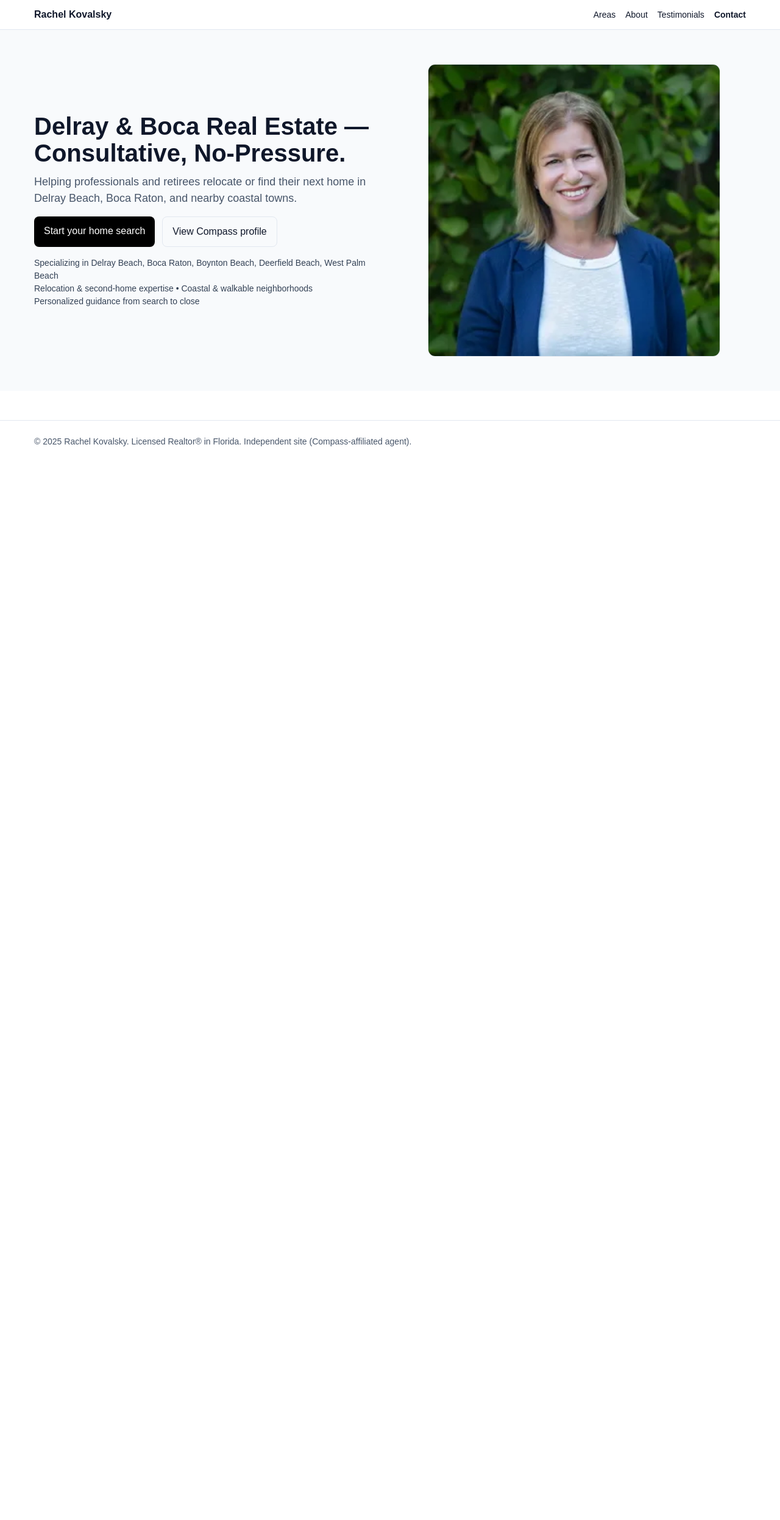
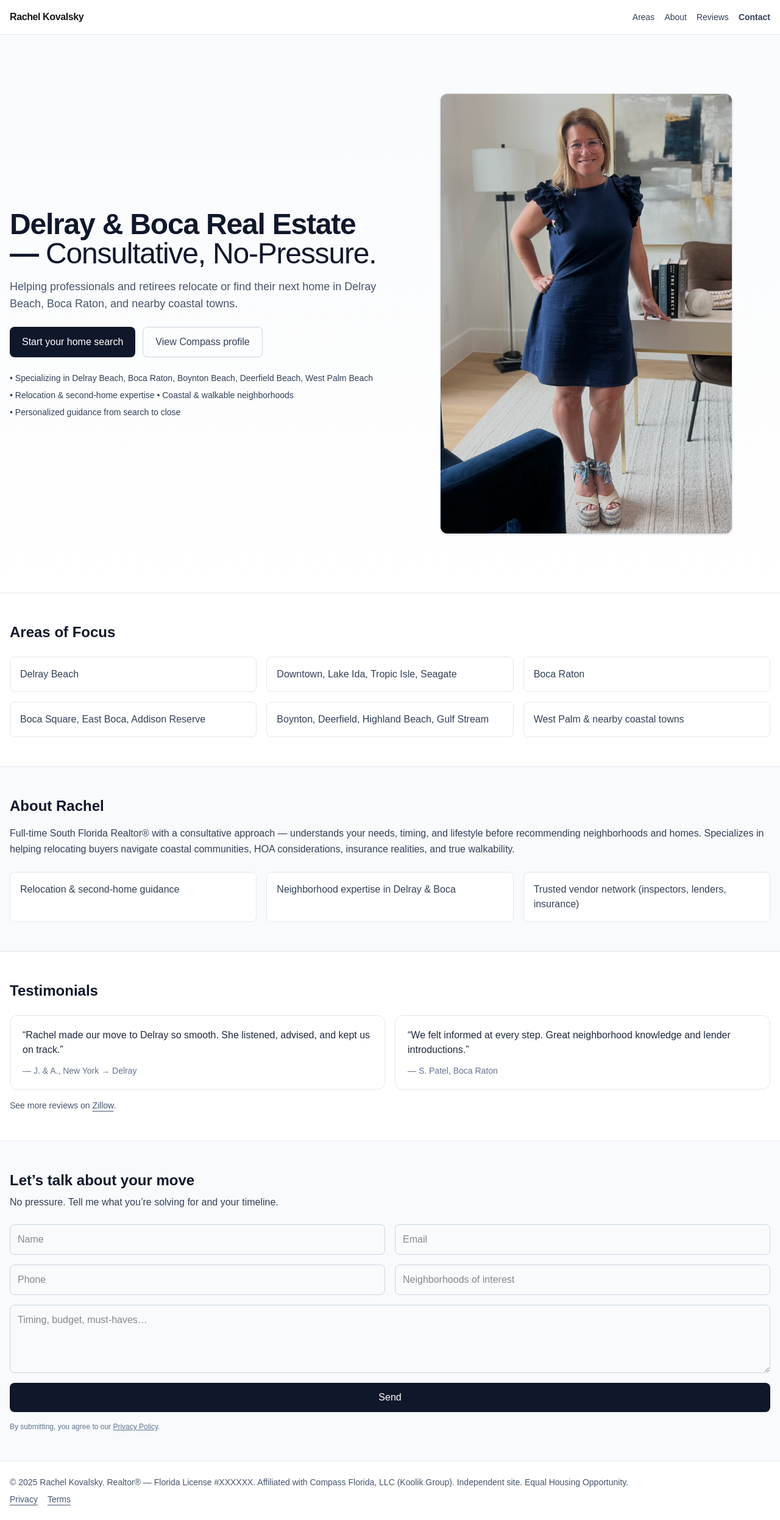
Before and after one commit to tkovalsky/rachel-site, a Next.js app: page / in a window 1280 px wide. Shown: the whole page at 61% size. Before the commit the page ends 800 px from the top, so only its background shows below. Built offline with nearby package versions, Linux system fonts and the light colour scheme.

Commit message:
v2: integrate previous copy into Tailwind page

```diff
--- /dev/null
+++ b/src/app/components/AreasGrid.tsx
@@ -0,0 +1,16 @@
+import { AREAS } from "../content/areas";
+
+export default function AreasGrid() {
+  return (
+    <section id="areas" className="border-t border-slate-200">
+      <div className="mx-auto max-w-7xl px-4 py-12">
+        <h2 className="text-xl md:text-2xl font-semibold text-slate-900">Areas of Focus</h2>
+        <div className="mt-6 grid sm:grid-cols-2 lg:grid-cols-3 gap-4">
+          {AREAS.map(a => (
+            <div key={a} className="rounded-lg border border-slate-200 bg-white p-4 text-slate-700">{a}</div>
+          ))}
+        </div>
+      </div>
+    </section>
+  );
+}
--- /dev/null
+++ b/src/app/components/ContactForm.tsx
@@ -0,0 +1,26 @@
+export default function ContactForm() {
+  return (
+    <section id="contact" className="border-t border-slate-200 bg-slate-50">
+      <div className="mx-auto max-w-7xl px-4 py-12">
+        <h2 className="text-xl md:text-2xl font-semibold text-slate-900">Let’s talk about your move</h2>
+        <p className="mt-2 text-slate-700">No pressure. Share your timing and must-haves.</p>
+
+        {/* Quick today: Formspree. Later: /api/contact + Turnstile + Resend */}
+        <form action="https://formspree.io/f/YOUR_ID" method="POST" className="mt-6 grid md:grid-cols-2 gap-4">
+          <input required name="name" placeholder="Name" className="rounded-lg border border-slate-300 p-3" />
+          <input required type="email" name="email" placeholder="Email" className="rounded-lg border border-slate-300 p-3" />
+          <input name="phone" placeholder="Phone" className="rounded-lg border border-slate-300 p-3" />
+          <input name="neighborhoods" placeholder="Neighborhoods of interest" className="rounded-lg border border-slate-300 p-3" />
+          <textarea name="notes" placeholder="Timing, budget, must-haves…" className="md:col-span-2 rounded-lg border border-slate-300 p-3 h-28" />
+          <button className="md:col-span-2 rounded-lg bg-slate-900 px-5 py-3 text-white hover:bg-black">
+            Send
+          </button>
+        </form>
+
+        <p className="mt-4 text-xs text-slate-500">
+          By submitting, you agree to our <a href="/privacy" className="underline">Privacy Policy</a>.
+        </p>
+      </div>
+    </section>
+  );
+}
--- a/src/app/components/Footer.tsx
+++ b/src/app/components/Footer.tsx
@@ -1,8 +1,13 @@
 export default function Footer() {
   return (
-    <footer style={{borderTop:"1px solid #e2e8f0", marginTop:48}}>
-      <div style={{maxWidth:1200, margin:"0 auto", padding:"24px 16px", color:"#475569", fontSize:14}}>
-        © {new Date().getFullYear()} Rachel Kovalsky. Licensed Realtor® in Florida. Independent site (Compass-affiliated agent).
+    <footer className="border-t border-slate-200">
+      <div className="mx-auto max-w-7xl px-4 py-6 text-sm text-slate-600">
+        © {new Date().getFullYear()} Rachel Kovalsky. Realtor® — Florida License #XXXXXX.
+        Affiliated with Compass Florida, LLC (Koolik Group). Independent site. Equal Housing Opportunity.
+        <div className="mt-2 space-x-4">
+          <a className="underline underline-offset-4" href="/privacy">Privacy</a>
+          <a className="underline underline-offset-4" href="/terms">Terms</a>
+        </div>
       </div>
     </footer>
   );
--- a/src/app/components/Navbar.tsx
+++ b/src/app/components/Navbar.tsx
@@ -2,14 +2,14 @@ import Link from "next/link";
 
 export default function Navbar() {
   return (
-    <header style={{borderBottom:"1px solid #e2e8f0", position:"sticky", top:0, background:"#fff"}}>
-      <div style={{maxWidth:1200, margin:"0 auto", padding:"12px 16px", display:"flex", justifyContent:"space-between", alignItems:"center"}}>
-        <Link href="/" style={{fontWeight:600}}>Rachel Kovalsky</Link>
-        <nav style={{display:"flex", gap:16, fontSize:14}}>
+    <header className="sticky top-0 z-50 bg-white/90 backdrop-blur border-b border-slate-200">
+      <div className="mx-auto max-w-7xl px-4 h-14 flex items-center justify-between">
+        <Link href="/" className="font-semibold tracking-tight">Rachel Kovalsky</Link>
+        <nav className="text-sm text-slate-700 flex gap-4">
           <a href="#areas">Areas</a>
           <a href="#about">About</a>
-          <a href="#testimonials">Testimonials</a>
-          <a href="#contact" style={{fontWeight:600}}>Contact</a>
+          <a href="#testimonials">Reviews</a>
+          <a href="#contact" className="font-semibold">Contact</a>
         </nav>
       </div>
     </header>
--- /dev/null
+++ b/src/app/components/Testimonials.tsx
@@ -0,0 +1,24 @@
+import Link from "next/link";
+import { TESTIMONIALS } from "../content/testimonials";
+
+export default function Testimonials() {
+  return (
+    <section id="testimonials" className="border-t border-slate-200">
+      <div className="mx-auto max-w-7xl px-4 py-12">
+        <h2 className="text-xl md:text-2xl font-semibold text-slate-900">Testimonials</h2>
+        <div className="mt-6 grid md:grid-cols-2 gap-4">
+          {TESTIMONIALS.map((t, i) => (
+            <blockquote key={i} className="rounded-xl border border-slate-200 bg-white p-5">
+              <p className="text-slate-800">“{t.q}”</p>
+              <footer className="mt-3 text-sm text-slate-500">— {t.a}</footer>
+            </blockquote>
+          ))}
+        </div>
+        <p className="mt-4 text-sm text-slate-600">
+          See more reviews on{" "}
+          <Link href="https://www.zillow.com/profile/" className="underline underline-offset-4">Zillow</Link>.
+        </p>
+      </div>
+    </section>
+  );
+}
--- /dev/null
+++ b/src/app/content/areas.ts
@@ -0,0 +1,8 @@
+export const AREAS = [
+  "Delray Beach",
+  "Downtown, Lake Ida, Tropic Isle, Seagate",
+  "Boca Raton",
+  "Boca Square, East Boca, Addison Reserve",
+  "Boynton, Deerfield, Highland Beach, Gulf Stream",
+  "West Palm & nearby coastal towns",
+];
--- /dev/null
+++ b/src/app/content/testimonials.ts
@@ -0,0 +1,5 @@
+export const TESTIMONIALS = [
+  { q: "Rachel made our move to Delray so smooth — listened, advised, kept us on track.", a: "J. & A., New York → Delray" },
+  { q: "We felt informed at every step. Great neighborhood knowledge and lender introductions.", a: "S. Patel, Boca Raton" },
+];
+// TODO: later swap to Zillow fetch or manual paste of real reviews.
--- a/src/app/layout.tsx
+++ b/src/app/layout.tsx
@@ -1,22 +1,17 @@
 import type { Metadata } from "next";
 import "./globals.css";
-
-// If you kept the alias:
 import Navbar from "./components/Navbar";
 import Footer from "./components/Footer";
-// If you went relative instead, use:
-// import Navbar from "../components/Navbar";
-// import Footer from "../components/Footer";
 
 export const metadata: Metadata = {
   title: "Delray & Boca Real Estate | Rachel Kovalsky",
-  description: "Consultative real estate guidance for Delray Beach, Boca Raton, and nearby coastal towns.",
+  description: "Consultative guidance for Delray Beach, Boca Raton, and nearby coastal towns.",
 };
 
 export default function RootLayout({ children }: { children: React.ReactNode }) {
   return (
     <html lang="en">
-      <body style={{color:"#0f172a", background:"#fff"}}>
+      <body className="text-slate-900 bg-white">
         <Navbar />
         {children}
         <Footer />
--- a/src/app/page.tsx
+++ b/src/app/page.tsx
@@ -1,37 +1,158 @@
+// src/app/page.tsx
 import Image from "next/image";
 import Link from "next/link";
 
 export default function HomePage() {
   return (
-    <main>
-      <section style={{background:"#f8fafc"}}>
-        <div style={{maxWidth:1200, margin:"0 auto", padding:"56px 16px", display:"grid", gap:40, gridTemplateColumns:"1fr 1fr", alignItems:"center"}}>
+    <main className="min-h-screen">
+      {/* HERO */}
+      <section className="bg-gradient-to-b from-slate-50 to-white">
+        <div className="mx-auto max-w-7xl px-4 py-16 md:py-24 grid md:grid-cols-2 gap-10 items-center">
           <div>
-            <h1 style={{fontSize:40, lineHeight:1.1, fontWeight:700, margin:"0 0 12px"}}>
-              Delray & Boca Real Estate — <span>Consultative, No-Pressure.</span>
+            <h1 className="text-3xl md:text-5xl font-semibold tracking-tight text-slate-900">
+              Delray &amp; Boca Real Estate — <span className="font-light">Consultative, No-Pressure.</span>
             </h1>
-            <p style={{color:"#475569", fontSize:18, margin:"0 0 16px"}}>
-              Helping professionals and retirees relocate or find their next home in Delray Beach, Boca Raton, and nearby coastal towns.
+            <p className="mt-4 text-slate-600 text-lg">
+              Helping professionals and retirees relocate or find their next home in Delray Beach, Boca Raton,
+              and nearby coastal towns.
             </p>
-            <div style={{display:"flex", gap:12, marginTop:16}}>
-              <a href="#contact" style={{padding:"12px 16px", borderRadius:8, background:"#000", color:"#fff", textDecoration:"none"}}>Start your home search</a>
-              <Link href="https://www.compass.com/agents/rachel-kovalsky/" style={{padding:"12px 16px", borderRadius:8, border:"1px solid #e2e8f0", textDecoration:"none"}}>View Compass profile</Link>
+            <div className="mt-6 flex flex-wrap gap-3">
+              <a href="#contact" className="inline-flex items-center justify-center rounded-lg bg-slate-900 px-5 py-3 text-white hover:bg-black">
+                Start your home search
+              </a>
+              <Link
+                href="https://www.compass.com/agents/rachel-kovalsky/"
+                className="inline-flex items-center justify-center rounded-lg border border-slate-300 px-5 py-3 text-slate-700 hover:bg-slate-50"
+              >
+                View Compass profile
+              </Link>
             </div>
-            <ul style={{color:"#334155", fontSize:14, marginTop:16}}>
-              <li>Specializing in Delray Beach, Boca Raton, Boynton Beach, Deerfield Beach, West Palm Beach</li>
-              <li>Relocation & second-home expertise • Coastal & walkable neighborhoods</li>
-              <li>Personalized guidance from search to close</li>
+            <ul className="mt-6 space-y-2 text-sm text-slate-700">
+              <li>• Specializing in Delray Beach, Boca Raton, Boynton Beach, Deerfield Beach, West Palm Beach</li>
+              <li>• Relocation &amp; second-home expertise • Coastal &amp; walkable neighborhoods</li>
+              <li>• Personalized guidance from search to close</li>
             </ul>
           </div>
 
-          <div style={{justifySelf:"center"}}>
-            {/* If you saved /public/rachel.jpg use that path; unoptimized avoids Next’s image pipeline */}
-            <Image src="/rachel.jpeg" alt="Rachel Kovalsky" width={480} height={600} unoptimized style={{borderRadius:12, border:"1px solid #e2e8f0", objectFit:"cover"}} />
+          <div className="md:justify-self-center">
+            {/* Placeholder until you pick the final headshot */}
+            <Image
+              src="/rachel.jpeg"
+              alt="Rachel Kovalsky"
+              width={480}
+              height={600}
+              className="rounded-xl border border-slate-200 object-cover shadow-sm"
+              unoptimized
+            />
           </div>
         </div>
       </section>
 
-      {/* …keep your Areas/About/Testimonials/Contact sections … */}
+      {/* AREAS OF FOCUS */}
+      <section id="areas" className="border-t border-slate-200">
+        <div className="mx-auto max-w-7xl px-4 py-12">
+          <h2 className="text-xl md:text-2xl font-semibold text-slate-900">Areas of Focus</h2>
+          <div className="mt-6 grid sm:grid-cols-2 lg:grid-cols-3 gap-4">
+            {[
+              "Delray Beach",
+              "Downtown, Lake Ida, Tropic Isle, Seagate",
+              "Boca Raton",
+              "Boca Square, East Boca, Addison Reserve",
+              "Boynton, Deerfield, Highland Beach, Gulf Stream",
+              "West Palm & nearby coastal towns",
+            ].map((a) => (
+              <div key={a} className="rounded-lg border border-slate-200 bg-white p-4 text-slate-700">
+                {a}
+              </div>
+            ))}
+          </div>
+        </div>
+      </section>
+
+      {/* ABOUT */}
+      <section id="about" className="border-t border-slate-200 bg-slate-50">
+        <div className="mx-auto max-w-7xl px-4 py-12">
+          <h2 className="text-xl md:text-2xl font-semibold text-slate-900">About Rachel</h2>
+          <p className="mt-4 text-slate-700 leading-relaxed">
+            Full-time South Florida Realtor® with a consultative approach — understands your needs, timing, and lifestyle
+            before recommending neighborhoods and homes. Specializes in helping relocating buyers navigate coastal
+            communities, HOA considerations, insurance realities, and true walkability.
+          </p>
+
+          <div className="mt-6 grid md:grid-cols-3 gap-4">
+            {[
+              "Relocation & second-home guidance",
+              "Neighborhood expertise in Delray & Boca",
+              "Trusted vendor network (inspectors, lenders, insurance)",
+            ].map((h) => (
+              <div key={h} className="rounded-lg border border-slate-200 bg-white p-4 text-slate-700">
+                {h}
+              </div>
+            ))}
+          </div>
+        </div>
+      </section>
+
+      {/* TESTIMONIALS */}
+      <section id="testimonials" className="border-t border-slate-200">
+        <div className="mx-auto max-w-7xl px-4 py-12">
+          <h2 className="text-xl md:text-2xl font-semibold text-slate-900">Testimonials</h2>
+
+          <div className="mt-6 grid md:grid-cols-2 gap-4">
+            {[
+              {
+                q: "Rachel made our move to Delray so smooth. She listened, advised, and kept us on track.",
+                a: "J. & A., New York → Delray",
+              },
+              {
+                q: "We felt informed at every step. Great neighborhood knowledge and lender introductions.",
+                a: "S. Patel, Boca Raton",
+              },
+            ].map((t, i) => (
+              <blockquote key={i} className="rounded-xl border border-slate-200 bg-white p-5">
+                <p className="text-slate-800">“{t.q}”</p>
+                <footer className="mt-3 text-sm text-slate-500">— {t.a}</footer>
+              </blockquote>
+            ))}
+          </div>
+
+          <p className="mt-4 text-sm text-slate-600">
+            See more reviews on{" "}
+            <Link href="https://www.zillow.com/profile/" className="underline underline-offset-4">
+              Zillow
+            </Link>
+            .
+          </p>
+        </div>
+      </section>
+
+      {/* CONTACT */}
+      <section id="contact" className="border-t border-slate-200 bg-slate-50">
+        <div className="mx-auto max-w-7xl px-4 py-12">
+          <h2 className="text-xl md:text-2xl font-semibold text-slate-900">Let’s talk about your move</h2>
+          <p className="mt-2 text-slate-700">No pressure. Tell me what you’re solving for and your timeline.</p>
+
+          {/* Quick now: Formspree. Swap to /api/contact later. */}
+          <form action="https://formspree.io/f/YOUR_ID" method="POST" className="mt-6 grid md:grid-cols-2 gap-4">
+            <input required name="name" placeholder="Name" className="rounded-lg border border-slate-300 p-3" />
+            <input required type="email" name="email" placeholder="Email" className="rounded-lg border border-slate-300 p-3" />
+            <input name="phone" placeholder="Phone" className="rounded-lg border border-slate-300 p-3" />
+            <input name="neighborhoods" placeholder="Neighborhoods of interest" className="rounded-lg border border-slate-300 p-3" />
+            <textarea
+              name="notes"
+              placeholder="Timing, budget, must-haves…"
+              className="md:col-span-2 rounded-lg border border-slate-300 p-3 h-28"
+            />
+            <button className="md:col-span-2 inline-flex items-center justify-center rounded-lg bg-slate-900 px-5 py-3 text-white hover:bg-black">
+              Send
+            </button>
+          </form>
+
+          <p className="mt-4 text-xs text-slate-500">
+            By submitting, you agree to our <Link href="/privacy" className="underline">Privacy Policy</Link>.
+          </p>
+        </div>
+      </section>
     </main>
   );
 }
```
Also changed, not shown: public/rachel.jpeg, src/app/components/About.tsx (added), src/app/components/Hero.tsx (added).
